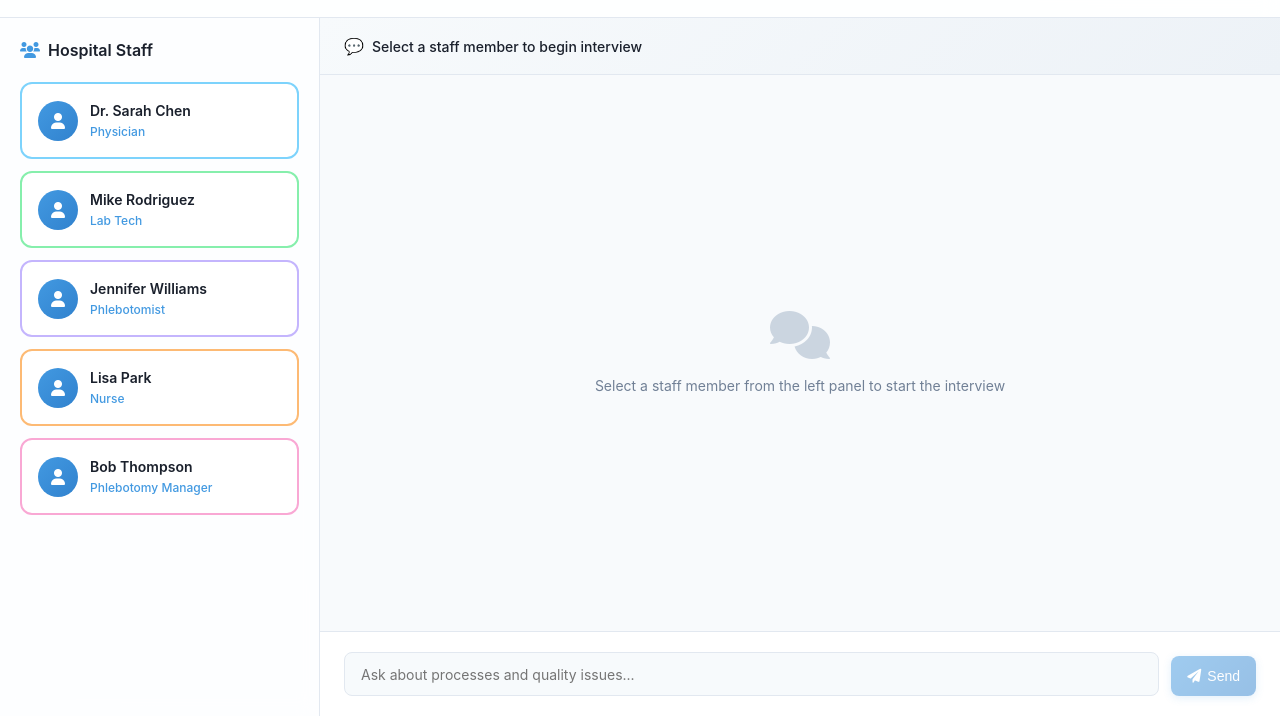
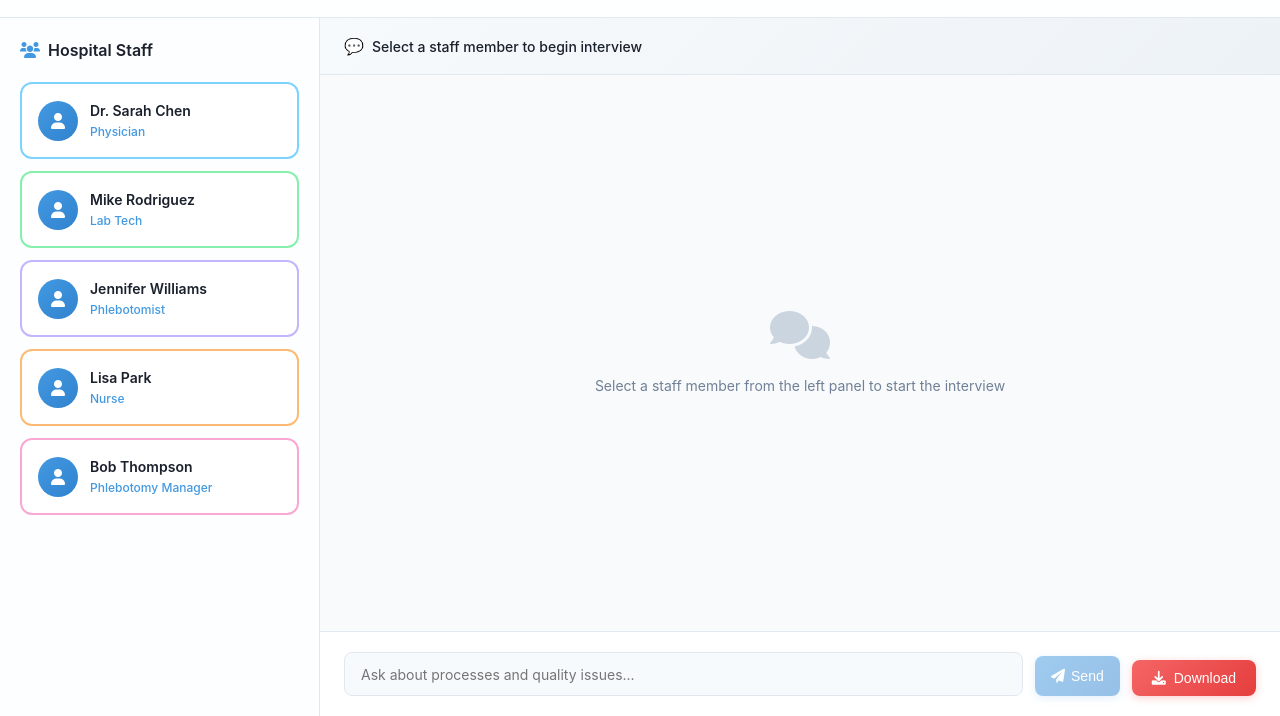
Before and after one commit to aramansell/qi, a website: page index.html in a window 1280 px wide. Shown: the part 84-800 px from the top of the page. Drawn offline with Linux system fonts and the light colour scheme.

Commit message:
Update index.html

```diff
--- a/index.html
+++ b/index.html
@@ -729,6 +729,10 @@
                                 <i class="fas fa-paper-plane"></i>
                                 Send
                             </button>
+                            <button data-danger onclick="downloadTranscriptRTF()" id="download-transcript-btn">
+                                <i class="fas fa-download"></i>
+                                Download
+                            </button>
                         </div>
                     </div>
                 </div>
@@ -1320,6 +1324,54 @@ IMPORTANT RULES:
             }, 3000);
         }
 
+        // Generate and download transcript as RTF
+        function downloadTranscriptRTF() {
+            if (state.allMessages.length === 0) {
+                showAlert('No conversation to export', 'error');
+                return;
+            }
+
+            // Generate RTF content with proper formatting
+            let rtfContent = '{\\rtf1\\ansi\\deff0 {\\fonttbl {\\f0 Times New Roman;}}';
+            rtfContent += '\\f0\\fs24 '; // Set font and size
+
+            // Add title
+            rtfContent += '\\b Interview Transcript\\b0\\par\\par';
+
+            // Add scenario information
+            if (state.currentScenario) {
+                rtfContent += `\\b Scenario:\\b0 ${state.currentScenario.name}\\par`;
+                rtfContent += `\\b Date:\\b0 ${new Date().toLocaleDateString()}\\par\\par`;
+            }
+
+            // Process messages and format as script
+            state.allMessages.forEach(message => {
+                const speaker = message.role === 'user' ? 'User' : message.staffName || 'Staff';
+                const cleanContent = message.content
+                    .replace(/\\/g, '\\\\')  // Escape backslashes
+                    .replace(/\{/g, '\\{')   // Escape braces
+                    .replace(/\}/g, '\\}')   // Escape braces
+                    .replace(/\n/g, '\\par'); // Convert newlines to RTF paragraph breaks
+
+                rtfContent += `\\b ${speaker}: \\b0${cleanContent}\\par\\par`;
+            });
+
+            rtfContent += '}'; // Close RTF document
+
+            // Create and download the file
+            const blob = new Blob([rtfContent], { type: 'application/rtf' });
+            const url = URL.createObjectURL(blob);
+            const a = document.createElement('a');
+            a.href = url;
+            a.download = `transcript_${new Date().toISOString().slice(0, 10)}.rtf`;
+            document.body.appendChild(a);
+            a.click();
+            document.body.removeChild(a);
+            URL.revokeObjectURL(url);
+
+            showAlert('Transcript downloaded successfully!', 'success');
+        }
+
         // Close modal when clicking outside
         document.addEventListener('click', (e) => {
             if (e.target.hasAttribute('data-modal')) {
```
